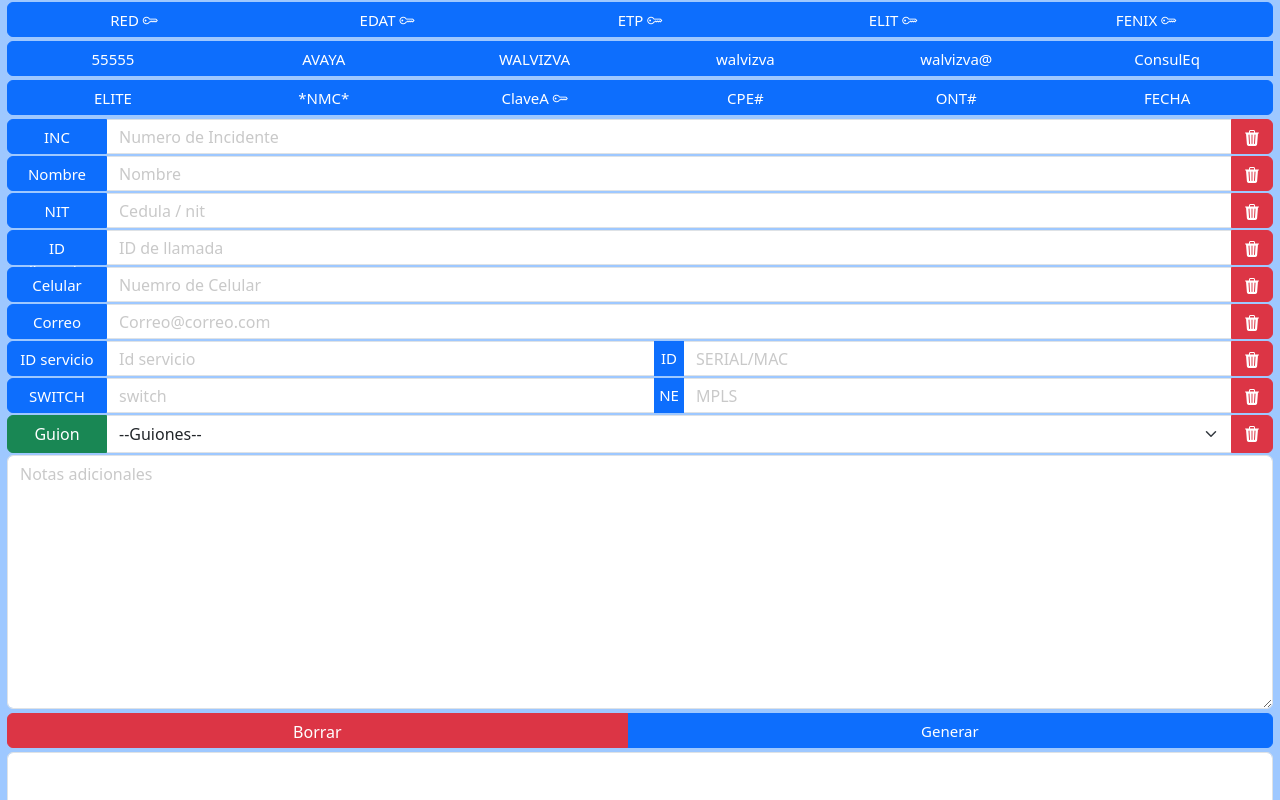
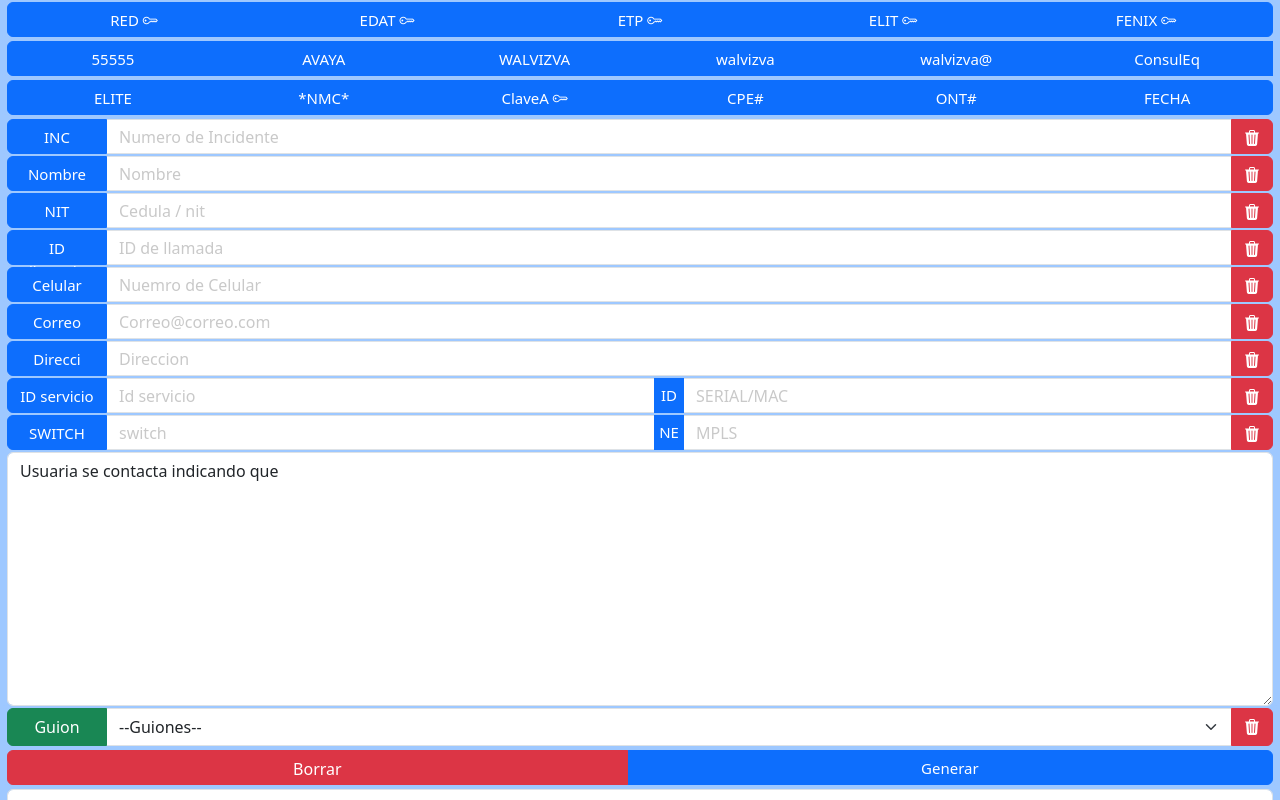
Before and after one commit to walviz/Apps, a plain HTML site: page index.html in a window 1280 px wide. Both pictures are taken after a click on the button "Borrar". Shown: the top 800 px of the page. Drawn offline with nearby package versions, Linux system fonts and the light colour scheme.

Commit message:
Direccion

```diff
--- a/index.html
+++ b/index.html
@@ -92,6 +92,15 @@
 
 </div>
 
+
+<!--Direccion  -->
+<div class="input-group container-input container1">
+    <button class="btn btn-primary btn01" type="button" onclick="copyToClipBoard('Direccion')" id="btCorreo">Direcci</button>
+    <input type="text" class="form-control" placeholder="Direccion " aria-label="Recipient's username with two button addons" id="Direccion">
+    <button class="btn btn-danger" type="button" onclick="deliteTextbox('Direccion')"><i class="bi bi-trash3-fill"></i></button>
+
+</div>
+
 <!--ID servicio  -->
         <div class="input-group container-input container1">
             <button class="btn btn-primary btn01" type="button" onclick="copyToClipBoard('Legado','btIDServicio','ID servicio')" id="btIDServicio">ID servicio</button>
@@ -116,7 +125,21 @@
 
         </div>
 
-<!--Despegable  -->
+
+
+
+
+         <!--Notas adicionales   -->
+         <div class="container1">
+            <textarea class="form-control" id="nota" rows="10" name="nota" placeholder="Notas adicionales">Usuaria se contacta indicando que </textarea>
+        </div>
+
+
+
+
+
+
+            <!--Despegable  -->
         <div class="input-group container-input container1">
             <button type="button " class="btn btn-success" onclick="copyToClipBoard('observaciones','btGuion','Guion')" id="btGuion">Guion</button>
             <select class="form-select" aria-label="Default select example" onchange="selecion()" id="guiones">
@@ -132,19 +155,11 @@
         </div>
 
 
-
-         <!--Notas adicionales   -->
-         <div class="container1">
-            <textarea class="form-control" id="nota" rows="10" name="nota" placeholder="Notas adicionales">Usuaria se contacta indicando que </textarea>
+         <!--Botones borrar generar  -->
+         <div class="btn-group container1" role="group" aria-label="Basic example">
+            <button type="button " class="btn btn-danger" onclick="borrarTodo();" id="btBorrarTodo">Borrar </button>
+            <button type="button " class="btn btn-primary btn01" onclick="capturarTodo();" id="btGenerar">Generar</button>
         </div>
-
-
-
-   <!--Botones borrar generar  -->
-            <div class="btn-group container1" role="group" aria-label="Basic example">
-                <button type="button " class="btn btn-danger" onclick="borrarTodo();" id="btBorrarTodo">Borrar </button>
-                <button type="button " class="btn btn-primary btn01" onclick="capturarTodo();" id="btGenerar">Generar</button>
-            </div>
 
 
  <!--Observaciones  -->
--- a/procesos.js
+++ b/procesos.js
@@ -75,13 +75,14 @@ function deliteTextbox(param,param2){
 
 //borra todo
 function borrarTodo(){
-  var elementos= ["Caso","Nombre","IdLlamada","switch1","NE","Celular","Legado","CC","Legado2","observaciones","nota","Correo"];
+  var elementos= ["Caso","Nombre","IdLlamada","switch1","NE","Celular","Legado","CC","Legado2","observaciones","nota","Correo","Direccion"];
 
   for(let i=0;i<elementos.length;i++){
     var item=elementos[i];
     document.getElementById(item).value = "";
   }
   document.getElementById("guiones").selectedIndex = "";
+  document.getElementById("nota").value = "Usuaria se contacta indicando que ";
 }
 
 //generar
```
